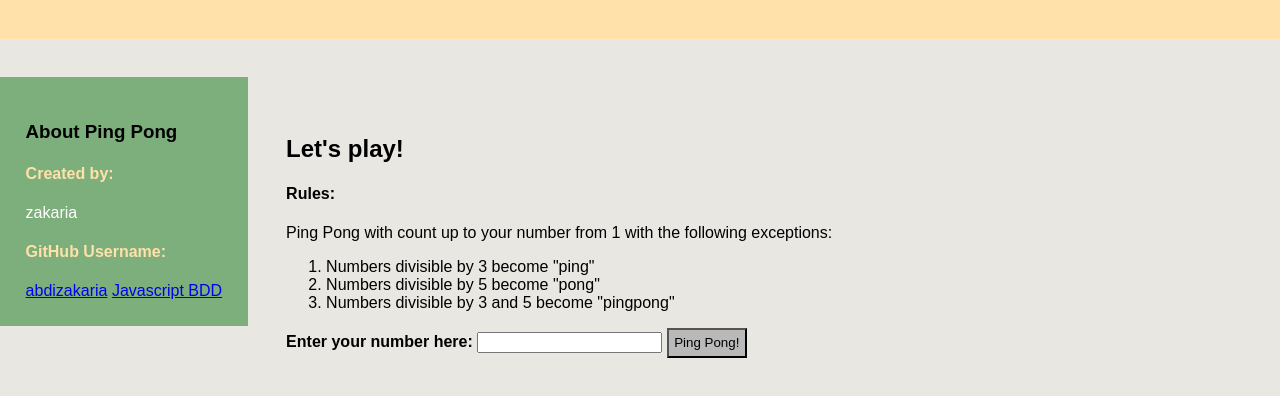
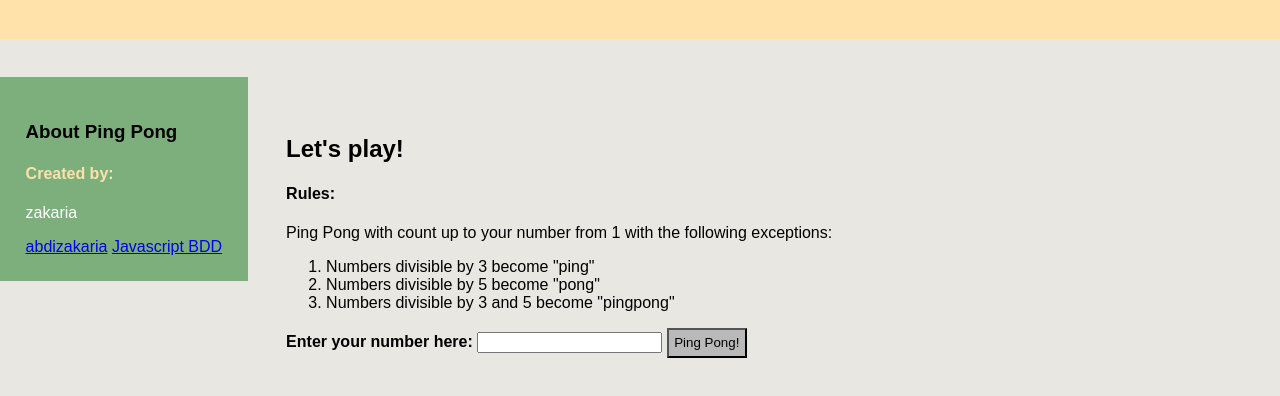
Before and after one commit to Nanozsaeed/pingpong-1, a plain HTML site: page index.html in a window 1280 px wide. Shown: the part 118-514 px from the top of the page. Drawn offline with Linux system fonts and the light colour scheme; files whose address does not match are found by name.

```diff
--- a/index.html
+++ b/index.html
@@ -16,7 +16,6 @@
       <h3>About Ping Pong</h3>
       <h4>Created by:</h4>
       <p>zakaria</p>
-      <h4>GitHub Username:</h4>
       <a href="https://github.com/abdizakaria">abdizakaria</a>
       <a href="https://www.learnhowtoprogram.com/intro-to-programming/behavior-driven-development-with-javascript/javascript-bdd-code-review-fc05d429-5a2c-468c-b602-47edc3f7cc36">Javascript BDD</a>
     </div>
```
